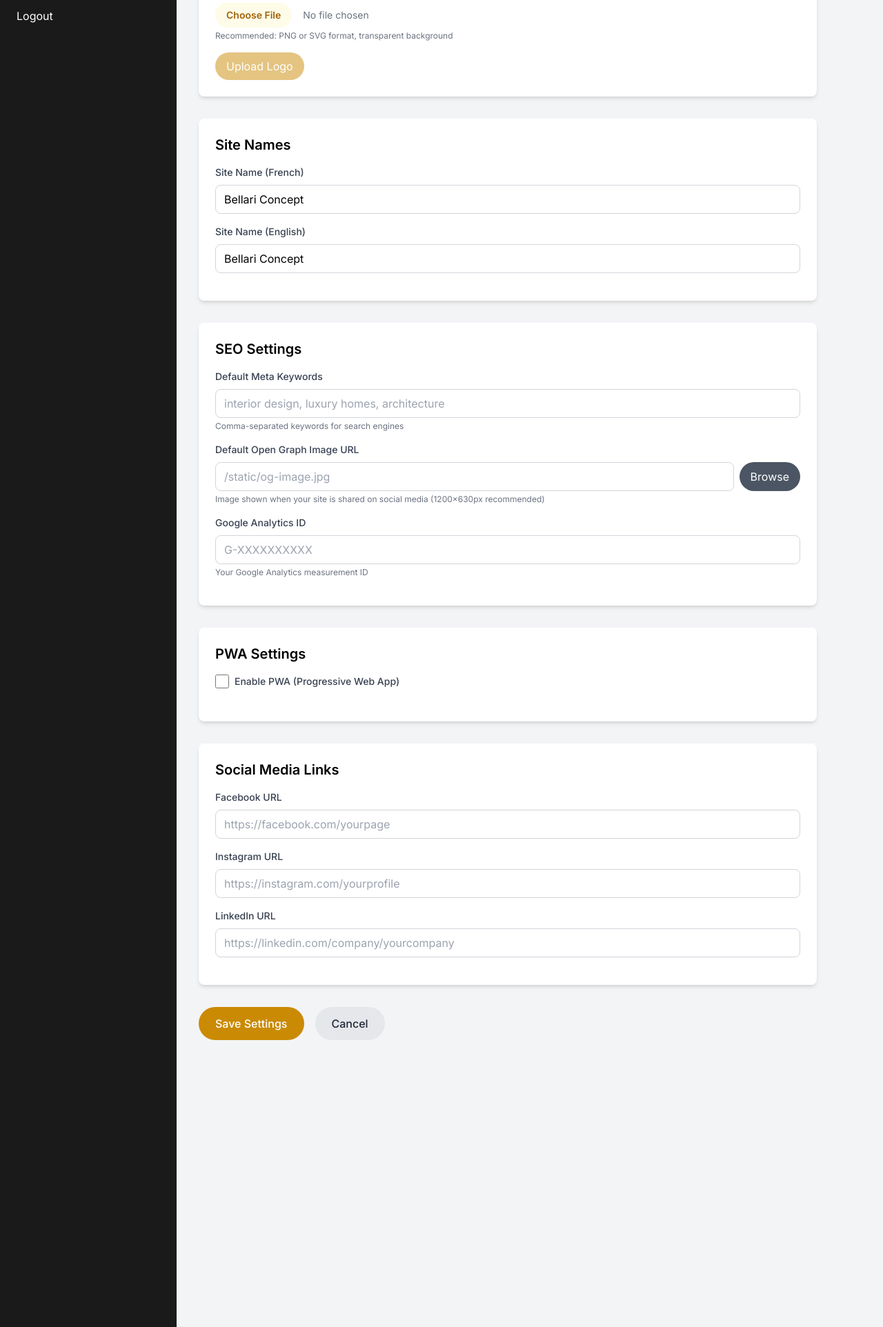
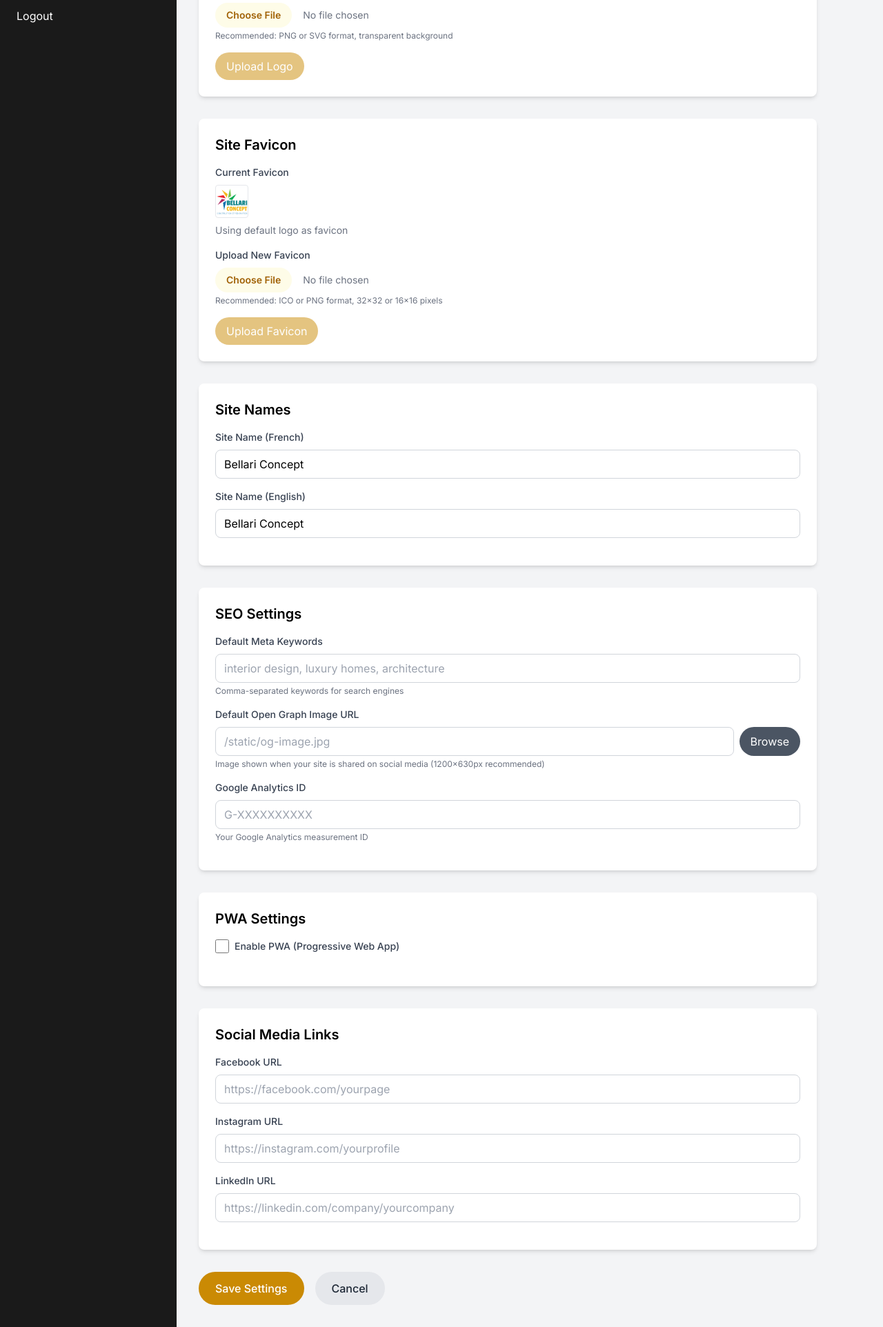
Before and after one commit to moa-digitalagency/BellariConcept, a Flask app: page /admin/settings in a window 1280 px wide. Shown: the part 425-2349 px from the top of the page at 69% size. Run offline with Flask 3, Linux system fonts and the light colour scheme; the visitor is signed in with stand-in values (Sample User, id 1); data that the repository does not hold is empty; some libraries are stand-ins or nearby versions.

Commit message:
Fix favicon, add default, and optimize settings
- Added `site_favicon` to default settings in `init_db.py`.
- Updated `app.py` to handle favicon upload and saving.
- Updated `templates/admin/settings.html` to include favicon upload UI.
- Updated `templates/base.html` to include favicon link tags.
- Fixed circular import issue in `auto_init.py`.

Co-authored-by: moa-digitalagency <93324793+moa-digitalagency@users.noreply.github.com>

```diff
--- a/app.py
+++ b/app.py
@@ -589,6 +589,7 @@ def admin_settings():
     if request.method == 'POST':
         settings_to_update = [
             ('site_logo', request.form.get('site_logo')),
+            ('site_favicon', request.form.get('site_favicon')),
             ('site_name_fr', request.form.get('site_name_fr')),
             ('site_name_en', request.form.get('site_name_en')),
             ('default_meta_keywords', request.form.get('default_meta_keywords')),
@@ -683,6 +684,39 @@ def admin_upload_pwa_icon():
         return jsonify({
             'success': True,
             'icon_url': f'/static/{filename}'
+        })
+
+    return jsonify({'error': 'Invalid file type'}), 400
+
+@app.route('/admin/upload-favicon', methods=['POST'])
+@login_required
+def admin_upload_favicon():
+    if 'file' not in request.files:
+        return jsonify({'error': 'No file provided'}), 400
+
+    file = request.files['file']
+    if file.filename == '':
+        return jsonify({'error': 'No file selected'}), 400
+
+    if file and allowed_file(file.filename):
+        # Determine extension
+        ext = file.filename.rsplit('.', 1)[1].lower()
+        filename = f'favicon.{ext}'
+        filepath = os.path.join('static', filename)
+        file.save(filepath)
+
+        setting = SiteSettings.query.filter_by(key='site_favicon').first()
+        if setting:
+            setting.value = f'/static/{filename}'
+        else:
+            setting = SiteSettings(key='site_favicon', value=f'/static/{filename}')
+            db.session.add(setting)
+
+        db.session.commit()
+
+        return jsonify({
+            'success': True,
+            'favicon_url': f'/static/{filename}'
         })
 
     return jsonify({'error': 'Invalid file type'}), 400
--- a/auto_init.py
+++ b/auto_init.py
@@ -1,5 +1,4 @@
 import os
-from app import app, db, User, Page, Section, SiteSettings
 from werkzeug.security import generate_password_hash
 
 def ensure_database_initialized():
@@ -7,6 +6,7 @@ def ensure_database_initialized():
     Auto-initializes the database if it's empty.
     This ensures the site works even on fresh VPS deployments.
     """
+    from app import app, db, User, Page, Section, SiteSettings
     with app.app_context():
         try:
             db.create_all()
--- a/init_db.py
+++ b/init_db.py
@@ -16,7 +16,8 @@ def init_pwa_settings():
             'pwa_theme_color': '#ffffff',
             'pwa_background_color': '#ffffff',
             'pwa_description': 'Bellari Concept - Luxury Interior Design',
-            'pwa_start_url': '/'
+            'pwa_start_url': '/',
+            'site_favicon': '/static/logo.png'
         }
 
         changes_made = False
--- a/templates/admin/settings.html
+++ b/templates/admin/settings.html
@@ -38,6 +38,39 @@
 
             <button type="button" id="upload-logo-btn" class="bg-yellow-600 hover:bg-yellow-700 text-white px-4 py-2 rounded-full disabled:opacity-50" disabled>Upload Logo</button>
             <input type="hidden" name="site_logo" id="site_logo" value="{{ settings.get('site_logo', '') }}">
+        </div>
+
+        <!-- Favicon Section -->
+        <div class="bg-white rounded-lg shadow-md p-6">
+            <h2 class="text-xl font-semibold mb-4">Site Favicon</h2>
+
+            <div class="mb-4">
+                <label class="block text-sm font-medium text-gray-700 mb-2">Current Favicon</label>
+                {% if settings.get('site_favicon') %}
+                    <div class="mb-4">
+                        <img src="{{ settings.get('site_favicon', '/static/logo.png') }}" alt="Site Favicon" class="h-12 w-12 object-contain rounded border">
+                    </div>
+                {% else %}
+                    <div class="mb-4">
+                        <img src="/static/logo.png" alt="Default Favicon" class="h-12 w-12 object-contain rounded border">
+                        <p class="text-sm text-gray-500 mt-2">Using default logo as favicon</p>
+                    </div>
+                {% endif %}
+            </div>
+
+            <div class="mb-4">
+                <label class="block text-sm font-medium text-gray-700 mb-2">Upload New Favicon</label>
+                <input type="file" id="favicon-upload" accept="image/x-icon,image/png,image/gif" class="block w-full text-sm text-gray-500 file:mr-4 file:py-2 file:px-4 file:rounded-full file:border-0 file:text-sm file:font-semibold file:bg-yellow-50 file:text-yellow-700 hover:file:bg-yellow-100">
+                <p class="text-xs text-gray-500 mt-1">Recommended: ICO or PNG format, 32x32 or 16x16 pixels</p>
+            </div>
+
+            <div class="hidden mb-4" id="favicon-preview-container">
+                <label class="block text-sm font-medium text-gray-700 mb-2">Preview</label>
+                <img id="favicon-preview" src="" alt="Favicon Preview" class="h-12 w-12 object-contain rounded border">
+            </div>
+
+            <button type="button" id="upload-favicon-btn" class="bg-yellow-600 hover:bg-yellow-700 text-white px-4 py-2 rounded-full disabled:opacity-50" disabled>Upload Favicon</button>
+            <input type="hidden" name="site_favicon" id="site_favicon" value="{{ settings.get('site_favicon', '') }}">
         </div>
 
         <!-- Site Names -->
@@ -288,5 +321,52 @@ document.getElementById('upload-logo-btn').addEventListener('click', async funct
         this.textContent = 'Upload Logo';
     }
 });
+
+document.getElementById('favicon-upload').addEventListener('change', function(e) {
+    const file = e.target.files[0];
+    if (file) {
+        const reader = new FileReader();
+        reader.onload = function(e) {
+            document.getElementById('favicon-preview').src = e.target.result;
+            document.getElementById('favicon-preview-container').classList.remove('hidden');
+        };
+        reader.readAsDataURL(file);
+        document.getElementById('upload-favicon-btn').disabled = false;
+    }
+});
+
+document.getElementById('upload-favicon-btn').addEventListener('click', async function() {
+    const fileInput = document.getElementById('favicon-upload');
+    const file = fileInput.files[0];
+
+    if (!file) return;
+
+    const formData = new FormData();
+    formData.append('file', file);
+
+    this.disabled = true;
+    this.textContent = 'Uploading...';
+
+    try {
+        const response = await fetch('{{ url_for("admin_upload_favicon") }}', {
+            method: 'POST',
+            body: formData
+        });
+
+        const data = await response.json();
+
+        if (data.success) {
+            document.getElementById('site_favicon').value = data.favicon_url;
+            alert('Favicon uploaded successfully! Click "Save Settings" to apply changes.');
+        } else {
+            alert('Error: ' + data.error);
+        }
+    } catch (error) {
+        alert('Upload failed: ' + error);
+    } finally {
+        this.disabled = false;
+        this.textContent = 'Upload Favicon';
+    }
+});
 </script>
 {% endblock %}
--- a/templates/base.html
+++ b/templates/base.html
@@ -11,6 +11,10 @@
     <meta name="robots" content="index, follow, max-image-preview:large, max-snippet:-1, max-video-preview:-1">
     <meta name="author" content="Bellari Concept">
     <link rel="canonical" href="{% block canonical %}{{ request.url }}{% endblock %}">
+
+    <!-- Favicon -->
+    <link rel="icon" href="{{ site_settings.get('site_favicon', '/static/logo.png') }}">
+    <link rel="shortcut icon" href="{{ site_settings.get('site_favicon', '/static/logo.png') }}">
 
     <!-- PWA Manifest & Meta -->
     <link rel="manifest" href="/manifest.json">
```
Also changed, not shown: test.db (added).
